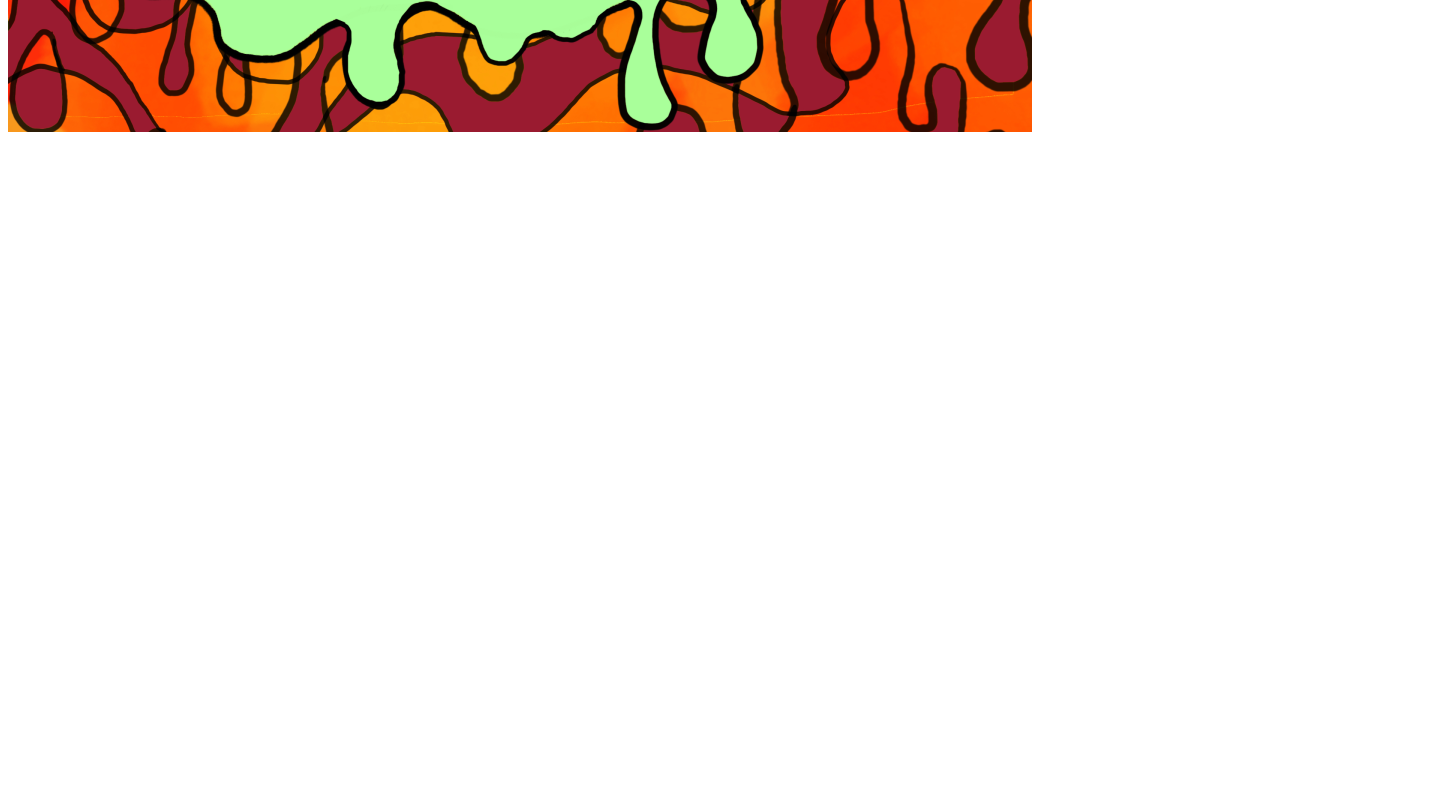
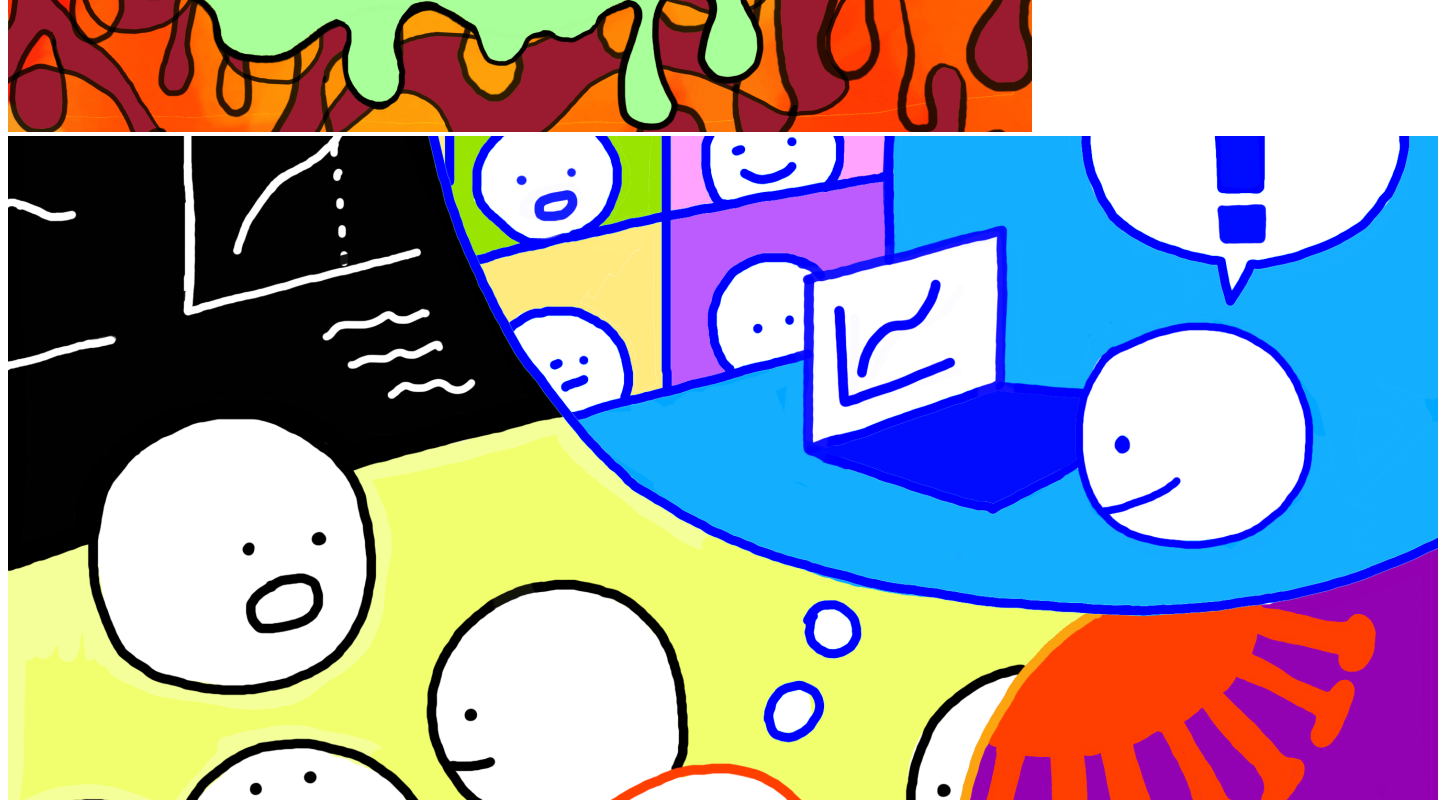
Before and after one commit to lapcbws/week1, a Next.js app: page / in a window 1280 px wide. Shown: the part 3660-4460 px from the top of the page, 1438 px wide, since content can reach past the window. Before the commit the page ends 3804 px from the top, so only its background shows below. Built offline with nearby package versions, Linux system fonts and the light colour scheme; a web font is replaced by a local one.

Commit message:
moved variables to index

```diff
--- a/pages/index.tsx
+++ b/pages/index.tsx
@@ -14,8 +14,11 @@ alt:"existential dread looming over young person in a panic"},
 {src:"/shame.png",
 alt:"shame is a time bomb that grows coiling in your mind"},
 {src:"/shade.png",
-alt:"illustration to article about heatwave",
-url:"https://tsl.news/opinion-the-5cs-need-to-be-more-shady/"}
+alt:"Illustration to article about heatwave. Light-green blob is melting in a background fizzling into red and yellow. It has a thought bubble on top of it depicting a forest.",
+url:"https://tsl.news/opinion-the-5cs-need-to-be-more-shady/"},
+{src:"/hybrid-learning.png",
+alt:"illustration to article about hybrid learning. ",
+url:"https://tsl.news/opinion-the-5cs-should-make-their-courses-hybrid-flexible-this-semester/"}
 ]
 
 export default function Index() {
```
